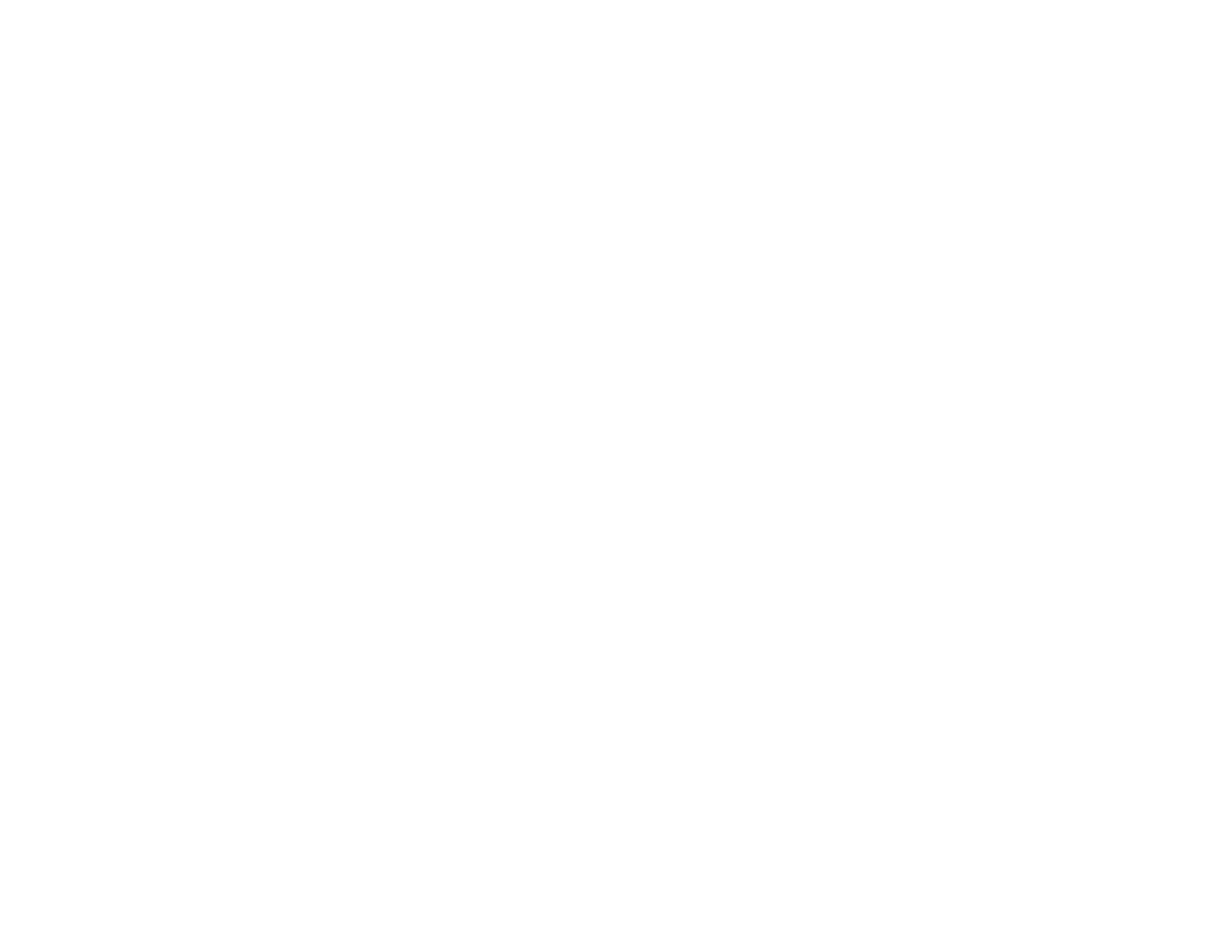
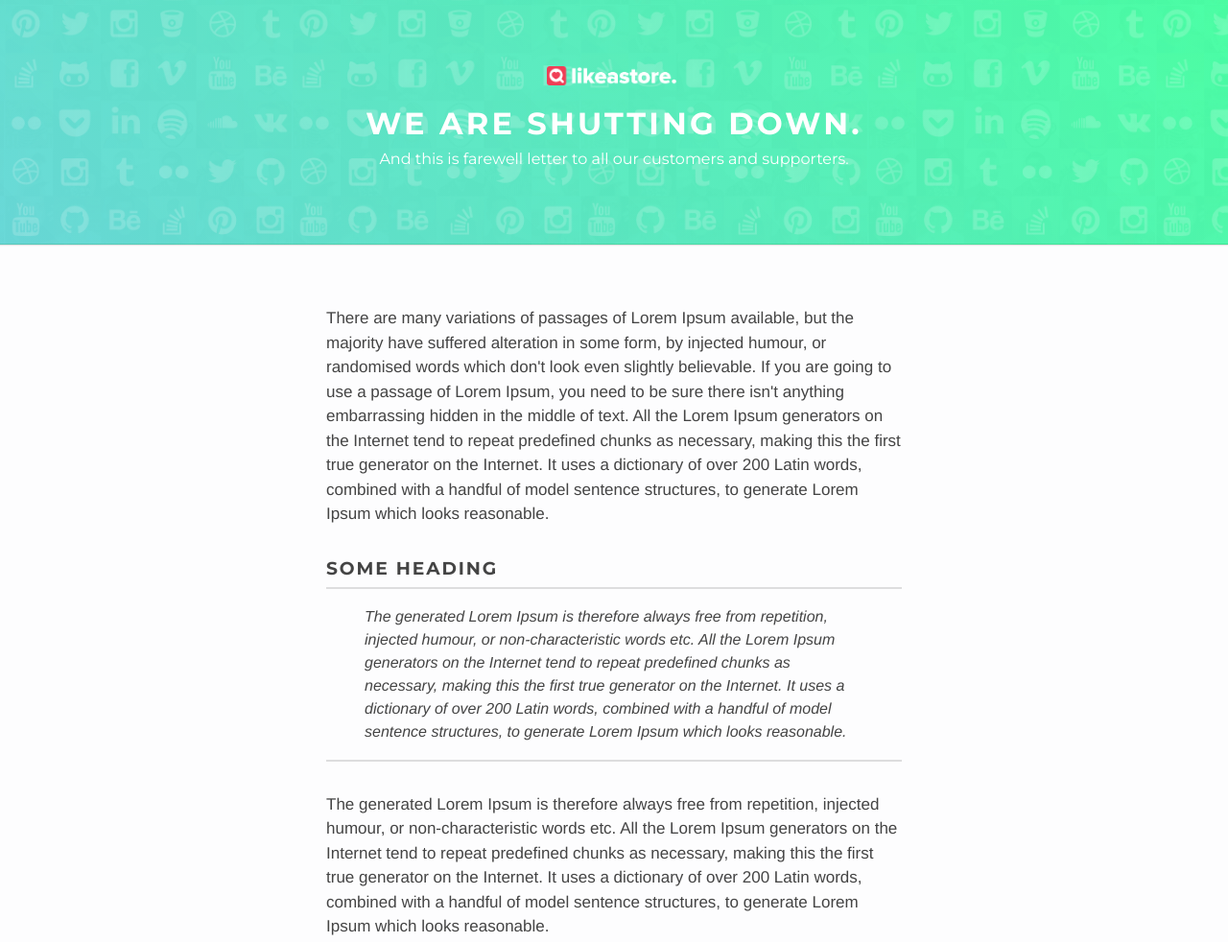
Before and after one commit to likeastore/goodbye-letter, a website: page index.html in a window 1280 px wide. Shown: the whole page at 96% size. Before the commit the page ends 800 px from the top, so only its background shows below. Drawn offline with Linux system fonts and the light colour scheme.

Commit message:
add styles

```diff
--- /dev/null
+++ b/css/app.css
@@ -0,0 +1,102 @@
+@import url(https://fonts.googleapis.com/css?family=Montserrat:400,700);
+
+@import 'normalize.css';
+@import 'basscss';
+@import 'basscss-btn';
+@import 'basscss-btn-primary';
+@import 'basscss-btn-outline';
+@import 'basscss-colors';
+@import 'basscss-border-colors';
+@import 'basscss-darken';
+
+/* some global rewrites */
+body {
+    color: #444;
+    background-color: #f3f3f6;
+    background-color: rgba(243, 243, 246, 0.1);
+    font: 400 16px var(--font-family);
+    width: 100%;
+    overflow-x: hidden;
+    -webkit-font-smoothing: antialiased;
+}
+h1, h2, h3, h4, h5, h6 {
+    font-family: var(--h-font-family);
+}
+.b2 {
+    border-width: 2px!important;
+}
+.caps {
+    letter-spacing: .1em;
+}
+blockquote {
+    font-style: italic;
+    line-height: 1.5;
+}
+hr {
+    border: 0;
+    border-bottom-style: solid;
+    border-bottom-width: 1px;
+    border-bottom-color: #000;
+    border-bottom-color: rgba(0,0,0,.125);
+}
+
+/* app styles */
+header {
+    background-image: url('../assets/bg.png');
+    background-size: 300px;
+    background-position: 5px 5px;
+    position: relative;
+}
+header .overlay,
+header .overlay2 {
+    position: absolute;
+    top: 0;
+    left: 0;
+    right: 0;
+    bottom: 0;
+    width: 100%;
+}
+header .overlay {
+    background-image: -webkit-linear-gradient(45deg,rgba(57, 204, 204, 0.75),rgba(0,255,127,.7));
+    background-image: linear-gradient(45deg,rgba(57, 204, 204, 0.75),rgba(0,255,127,.7));
+    border-bottom: 1px solid rgba(0,0,0,.1);
+    box-shadow: 0 0 1px 1px rgba(0,0,0,.1);
+    z-index: 1;
+}
+header .overlay2 {
+    background-image: url('../assets/bg2.png');
+    background-size: 300px;
+    background-position: 5px 5px;
+    opacity: .9;
+    z-index: 2;
+}
+header .title {
+    position: relative;
+    z-index: 3;
+    cursor: default;
+}
+header .logo {
+    width: 140px;
+    margin-top: 5px;
+}
+@media (max-width: 500px) {
+    header .title .main-text {
+        font-size: 24px;
+    }
+}
+.content {
+    max-width: 600px;
+    width: 90%;
+}
+.content p {
+    font-size: 17px;
+    line-height: 1.5;
+    vertical-align: baseline;
+    margin: 0 0 1em;
+}
+
+/* variables */
+:root {
+    --font-family: 'Helvetica Neue', 'Arial', sans-serif;
+    --h-font-family: 'Montserrat', 'Helvetica Neue', 'Arial', sans-serif;
+}
--- a/index.html
+++ b/index.html
@@ -2,9 +2,36 @@
 <html>
 <head>
     <meta charset="utf-8">
-    <title>Likeastore Is Shutting Down</title>
+    <title>Likeastore is shutting down</title>
+    <link rel="shortcut icon" href="./assets/favicon.png" />
+    <link rel="apple-touch-icon" href="./assets/favicon.png"/>
+    <link rel="stylesheet" type="text/css" href="./css/app.min.css">
+
+    <!--[if lt IE 9]>
+        <script src="//html5shim.googlecode.com/svn/trunk/html5.js"></script>
+    <![endif]-->
 </head>
 <body>
+    <header class="center py4 white mb4">
+        <div class="overlay"></div>
+        <div class="overlay2"></div>
+        <div class="title">
+            <img src="./assets/logo.png" class="mt2 logo">
+            <h1 class="caps mt2 mb0 main-text">We are shutting down.</h1>
+            <h3 class="h4 mt1 mb2 regular">And this is farewell letter to all our customers and supporters.</h3>
+        </div>
+    </header>
 
+    <div class="content mx-auto mb4">
+        <p>There are many variations of passages of Lorem Ipsum available, but the majority have suffered alteration in some form, by injected humour, or randomised words which don't look even slightly believable. If you are going to use a passage of Lorem Ipsum, you need to be sure there isn't anything embarrassing hidden in the middle of text. All the Lorem Ipsum generators on the Internet tend to repeat predefined chunks as necessary, making this the first true generator on the Internet. It uses a dictionary of over 200 Latin words, combined with a handful of model sentence structures, to generate Lorem Ipsum which looks reasonable.</p>
+
+        <h3 class="m0 mt3 caps">Some heading</h3>
+        <hr class="mt1 mb2 b2 border-darken-2">
+        <p><blockquote>The generated Lorem Ipsum is therefore always free from repetition, injected humour, or non-characteristic words etc. All the Lorem Ipsum generators on the Internet tend to repeat predefined chunks as necessary, making this the first true generator on the Internet. It uses a dictionary of over 200 Latin words, combined with a handful of model sentence structures, to generate Lorem Ipsum which looks reasonable.</blockquote></p>
+
+        <hr class="mt1 mb3 b2 border-darken-2">
+
+        <p>The generated Lorem Ipsum is therefore always free from repetition, injected humour, or non-characteristic words etc. All the Lorem Ipsum generators on the Internet tend to repeat predefined chunks as necessary, making this the first true generator on the Internet. It uses a dictionary of over 200 Latin words, combined with a handful of model sentence structures, to generate Lorem Ipsum which looks reasonable.</p>
+    </div>
 </body>
 </html>
```
Also changed, not shown: package.json (+20 -1 lines), assets/bg.png (added), assets/bg2.png (added), assets/favicon.png (added), assets/logo.png (added), css/app.min.css (added).
